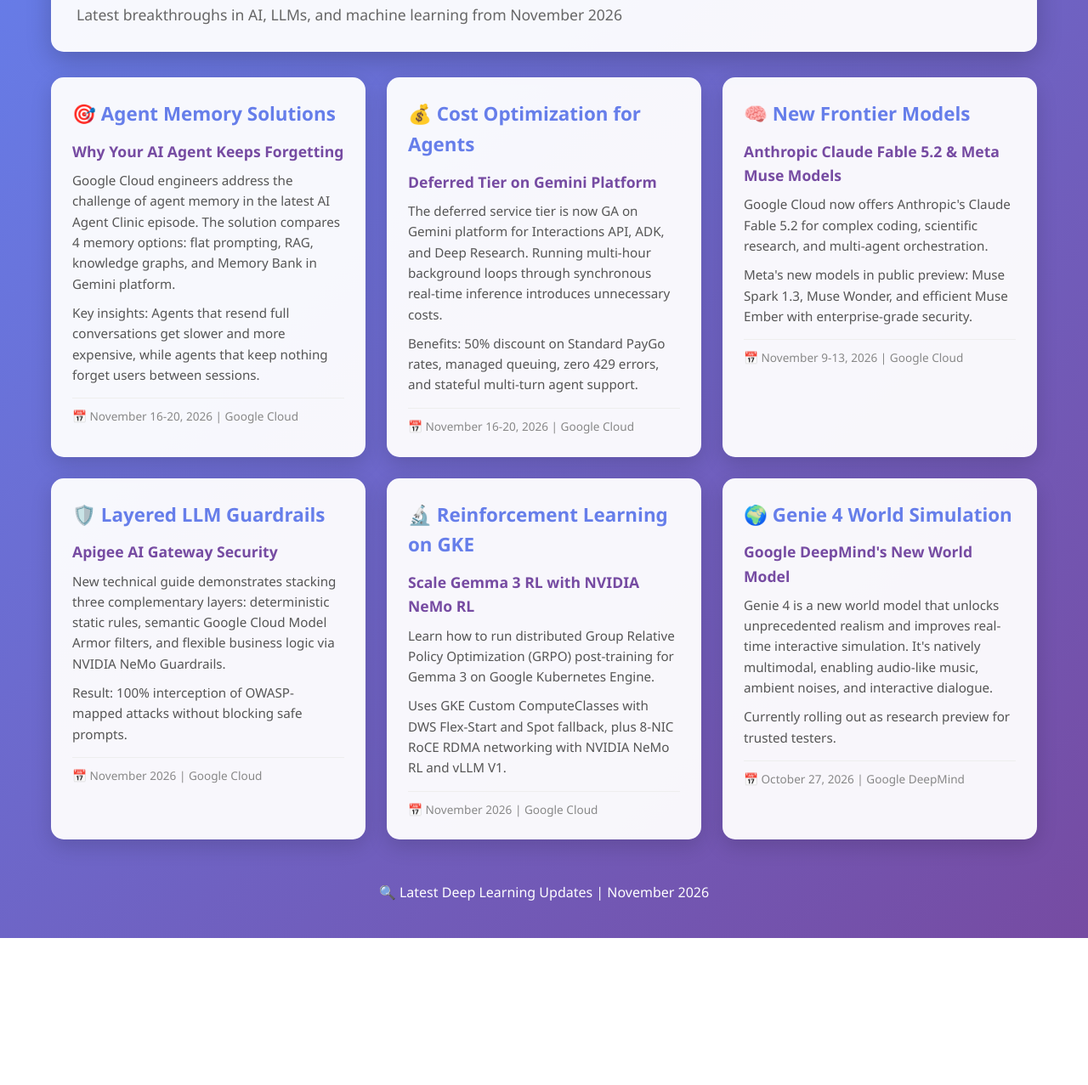
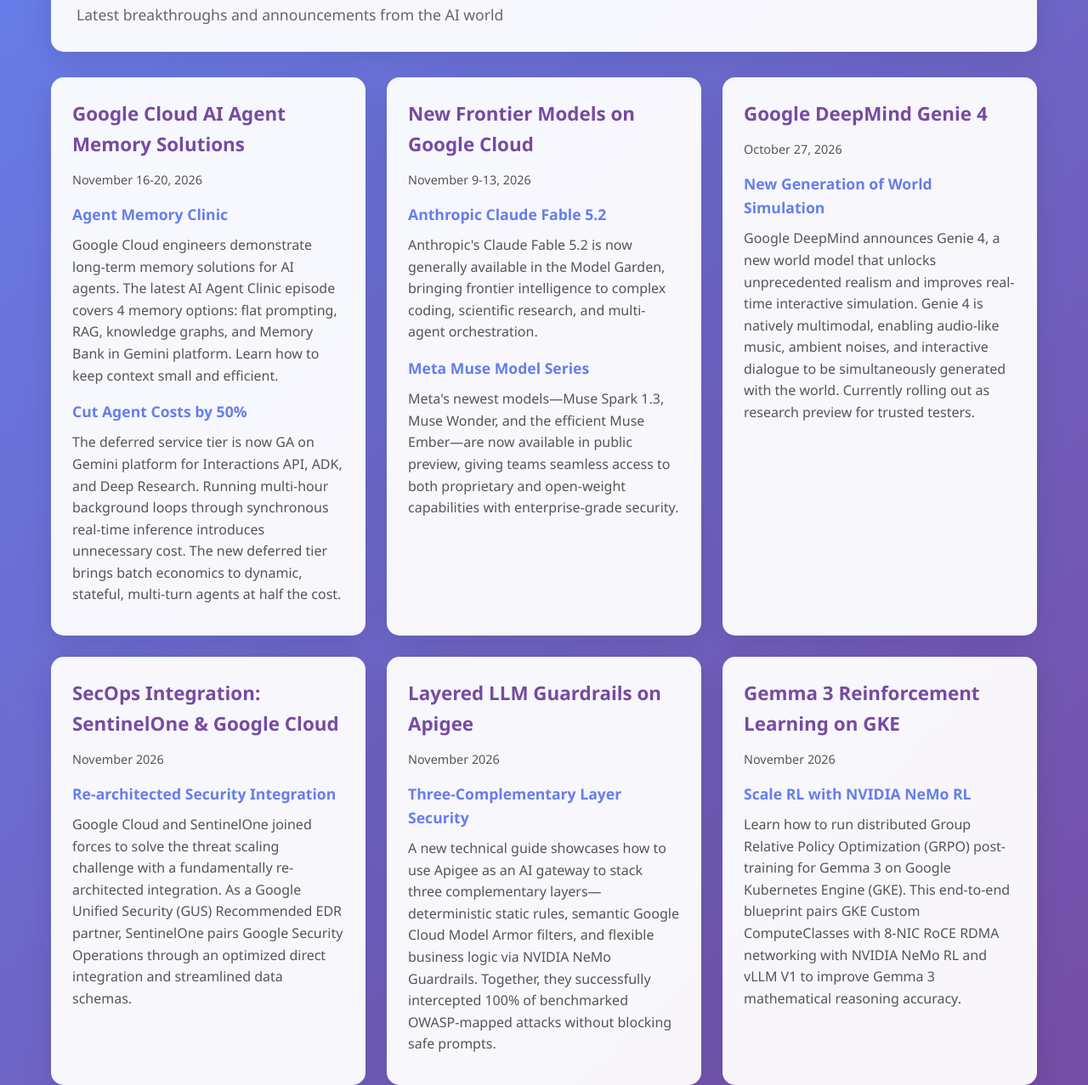
Before and after one commit to akopokiko/malyari-website, a plain HTML site: page index.html in a window 1280 px wide. Shown: the part 121-1398 px from the top of the page at 85% size. Before the commit the page ends 1225 px from the top, so only its background shows below. Drawn offline with Linux system fonts and the light colour scheme.

Commit message:
Publish planning website

```diff
--- a/index.html
+++ b/index.html
@@ -8,16 +8,16 @@
         * { margin: 0; padding: 0; box-sizing: border-box; }
         body { font-family: 'Segoe UI', Tahoma, Geneva, Verdana, sans-serif; line-height: 1.6; color: #333; background: linear-gradient(135deg, #667eea 0%, #764ba2 100%); min-height: 100vh; }
         .container { max-width: 1200px; margin: 0 auto; padding: 20px; }
-        header { background: rgba(255,255,255,0.95); padding: 30px; border-radius: 15px; margin-bottom: 30px; box-shadow: 0 10px 30px rgba(0,0,0,0.2); }
+        header { background: rgba(255,255,255,0.95); padding: 30px; border-radius: 15px; margin-bottom: 30px; box-shadow: 0 8px 32px rgba(0,0,0,0.1); }
         h1 { color: #667eea; font-size: 2.5em; margin-bottom: 10px; }
         .subtitle { color: #666; font-size: 1.1em; }
         .news-grid { display: grid; grid-template-columns: repeat(auto-fit, minmax(350px, 1fr)); gap: 25px; }
-        .news-card { background: rgba(255,255,255,0.95); border-radius: 15px; padding: 25px; box-shadow: 0 8px 25px rgba(0,0,0,0.15); transition: transform 0.3s ease, box-shadow 0.3s ease; }
-        .news-card:hover { transform: translateY(-5px); box-shadow: 0 12px 35px rgba(0,0,0,0.25); }
-        .news-card h2 { color: #667eea; font-size: 1.4em; margin-bottom: 12px; }
-        .news-card h3 { color: #764ba2; font-size: 1.1em; margin-bottom: 8px; }
-        .news-card p { color: #555; font-size: 0.95em; margin-bottom: 10px; }
-        .date { color: #888; font-size: 0.85em; margin-top: 15px; padding-top: 10px; border-top: 1px solid #eee; }
+        .news-card { background: rgba(255,255,255,0.95); border-radius: 15px; padding: 25px; box-shadow: 0 8px 32px rgba(0,0,0,0.1); transition: transform 0.3s ease; }
+        .news-card:hover { transform: translateY(-5px); }
+        .news-card h2 { color: #764ba2; margin-bottom: 12px; font-size: 1.4em; }
+        .news-card h3 { color: #667eea; margin: 15px 0 10px; font-size: 1.1em; }
+        .news-card p { color: #555; margin-bottom: 10px; }
+        .date { color: #888; font-size: 0.9em; margin-bottom: 15px; }
         footer { text-align: center; padding: 20px; color: white; margin-top: 30px; }
     </style>
 </head>
@@ -25,61 +25,59 @@
     <div class="container">
         <header>
             <h1>🤖 Deep Learning Latest Updates</h1>
-            <p class="subtitle">Latest breakthroughs in AI, LLMs, and machine learning from November 2026</p>
+            <p class="subtitle">Latest breakthroughs and announcements from the AI world</p>
         </header>
 
         <div class="news-grid">
             <div class="news-card">
-                <h2>🎯 Agent Memory Solutions</h2>
-                <h3>Why Your AI Agent Keeps Forgetting</h3>
-                <p>Google Cloud engineers address the challenge of agent memory in the latest AI Agent Clinic episode. The solution compares 4 memory options: flat prompting, RAG, knowledge graphs, and Memory Bank in Gemini platform.</p>
-                <p>Key insights: Agents that resend full conversations get slower and more expensive, while agents that keep nothing forget users between sessions.</p>
-                <div class="date">📅 November 16-20, 2026 | Google Cloud</div>
+                <h2>Google Cloud AI Agent Memory Solutions</h2>
+                <p class="date">November 16-20, 2026</p>
+                <h3>Agent Memory Clinic</h3>
+                <p>Google Cloud engineers demonstrate long-term memory solutions for AI agents. The latest AI Agent Clinic episode covers 4 memory options: flat prompting, RAG, knowledge graphs, and Memory Bank in Gemini platform. Learn how to keep context small and efficient.</p>
+                <h3>Cut Agent Costs by 50%</h3>
+                <p>The deferred service tier is now GA on Gemini platform for Interactions API, ADK, and Deep Research. Running multi-hour background loops through synchronous real-time inference introduces unnecessary cost. The new deferred tier brings batch economics to dynamic, stateful, multi-turn agents at half the cost.</p>
             </div>
 
             <div class="news-card">
-                <h2>💰 Cost Optimization for Agents</h2>
-                <h3>Deferred Tier on Gemini Platform</h3>
-                <p>The deferred service tier is now GA on Gemini platform for Interactions API, ADK, and Deep Research. Running multi-hour background loops through synchronous real-time inference introduces unnecessary costs.</p>
-                <p>Benefits: 50% discount on Standard PayGo rates, managed queuing, zero 429 errors, and stateful multi-turn agent support.</p>
-                <div class="date">📅 November 16-20, 2026 | Google Cloud</div>
+                <h2>New Frontier Models on Google Cloud</h2>
+                <p class="date">November 9-13, 2026</p>
+                <h3>Anthropic Claude Fable 5.2</h3>
+                <p>Anthropic's Claude Fable 5.2 is now generally available in the Model Garden, bringing frontier intelligence to complex coding, scientific research, and multi-agent orchestration.</p>
+                <h3>Meta Muse Model Series</h3>
+                <p>Meta's newest models—Muse Spark 1.3, Muse Wonder, and the efficient Muse Ember—are now available in public preview, giving teams seamless access to both proprietary and open-weight capabilities with enterprise-grade security.</p>
             </div>
 
             <div class="news-card">
-                <h2>🧠 New Frontier Models</h2>
-                <h3>Anthropic Claude Fable 5.2 & Meta Muse Models</h3>
-                <p>Google Cloud now offers Anthropic's Claude Fable 5.2 for complex coding, scientific research, and multi-agent orchestration.</p>
-                <p>Meta's new models in public preview: Muse Spark 1.3, Muse Wonder, and efficient Muse Ember with enterprise-grade security.</p>
-                <div class="date">📅 November 9-13, 2026 | Google Cloud</div>
+                <h2>Google DeepMind Genie 4</h2>
+                <p class="date">October 27, 2026</p>
+                <h3>New Generation of World Simulation</h3>
+                <p>Google DeepMind announces Genie 4, a new world model that unlocks unprecedented realism and improves real-time interactive simulation. Genie 4 is natively multimodal, enabling audio-like music, ambient noises, and interactive dialogue to be simultaneously generated with the world. Currently rolling out as research preview for trusted testers.</p>
             </div>
 
             <div class="news-card">
-                <h2>🛡️ Layered LLM Guardrails</h2>
-                <h3>Apigee AI Gateway Security</h3>
-                <p>New technical guide demonstrates stacking three complementary layers: deterministic static rules, semantic Google Cloud Model Armor filters, and flexible business logic via NVIDIA NeMo Guardrails.</p>
-                <p>Result: 100% interception of OWASP-mapped attacks without blocking safe prompts.</p>
-                <div class="date">📅 November 2026 | Google Cloud</div>
+                <h2>SecOps Integration: SentinelOne & Google Cloud</h2>
+                <p class="date">November 2026</p>
+                <h3>Re-architected Security Integration</h3>
+                <p>Google Cloud and SentinelOne joined forces to solve the threat scaling challenge with a fundamentally re-architected integration. As a Google Unified Security (GUS) Recommended EDR partner, SentinelOne pairs Google Security Operations through an optimized direct integration and streamlined data schemas.</p>
             </div>
 
             <div class="news-card">
-                <h2>🔬 Reinforcement Learning on GKE</h2>
-                <h3>Scale Gemma 3 RL with NVIDIA NeMo RL</h3>
-                <p>Learn how to run distributed Group Relative Policy Optimization (GRPO) post-training for Gemma 3 on Google Kubernetes Engine.</p>
-                <p>Uses GKE Custom ComputeClasses with DWS Flex-Start and Spot fallback, plus 8-NIC RoCE RDMA networking with NVIDIA NeMo RL and vLLM V1.</p>
-                <div class="date">📅 November 2026 | Google Cloud</div>
+                <h2>Layered LLM Guardrails on Apigee</h2>
+                <p class="date">November 2026</p>
+                <h3>Three-Complementary Layer Security</h3>
+                <p>A new technical guide showcases how to use Apigee as an AI gateway to stack three complementary layers—deterministic static rules, semantic Google Cloud Model Armor filters, and flexible business logic via NVIDIA NeMo Guardrails. Together, they successfully intercepted 100% of benchmarked OWASP-mapped attacks without blocking safe prompts.</p>
             </div>
 
             <div class="news-card">
-                <h2>🌍 Genie 4 World Simulation</h2>
-                <h3>Google DeepMind's New World Model</h3>
-                <p>Genie 4 is a new world model that unlocks unprecedented realism and improves real-time interactive simulation. It's natively multimodal, enabling audio-like music, ambient noises, and interactive dialogue.</p>
-                <p>Currently rolling out as research preview for trusted testers.</p>
-                <div class="date">📅 October 27, 2026 | Google DeepMind</div>
+                <h2>Gemma 3 Reinforcement Learning on GKE</h2>
+                <p class="date">November 2026</p>
+                <h3>Scale RL with NVIDIA NeMo RL</h3>
+                <p>Learn how to run distributed Group Relative Policy Optimization (GRPO) post-training for Gemma 3 on Google Kubernetes Engine (GKE). This end-to-end blueprint pairs GKE Custom ComputeClasses with 8-NIC RoCE RDMA networking with NVIDIA NeMo RL and vLLM V1 to improve Gemma 3 mathematical reasoning accuracy.</p>
             </div>
         </div>
 
         <footer>
-            <p>🔍 Latest Deep Learning Updates | November 2026</p>
+            <p>Deep Learning Latest Updates | November 2026</p>
         </footer>
     </div>
 </body>
```
